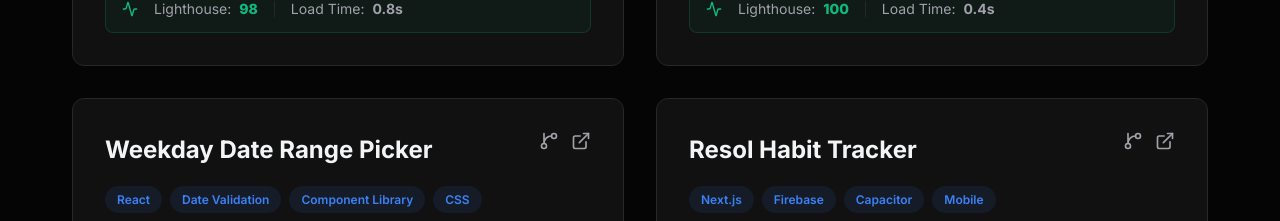
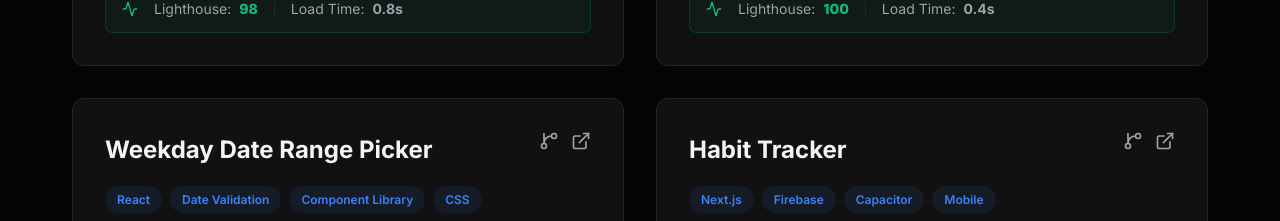
Before and after one commit to poojasingh1231/my-portfolio, a React (Vite) app: page / in a window 1280 px wide. Shown: the part 2360-2581 px from the top of the page. Built offline with nearby package versions, Linux system fonts and the light colour scheme.

Commit message:
content: rename Resol Habit Tracker to Habit Tracker

```diff
--- a/src/components/Projects/Projects.jsx
+++ b/src/components/Projects/Projects.jsx
@@ -32,7 +32,7 @@
       github: 'https://github.com/poojasingh1231/weekday-date-range-picker'
     },
     {
-      title: 'Resol Habit Tracker',
+      title: 'Habit Tracker',
       tags: ['Next.js', 'Firebase', 'Capacitor', 'Mobile'],
       problem: 'Building a cross-platform habit tracking application that seamlessly integrates web features with native mobile capabilities like local notifications and activity heatmaps.',
       solution: 'Developed a responsive web app using Next.js and Firebase, and compiled it to a native mobile app using Capacitor. Implemented real-time dashboards and custom notification workflows.',
```
